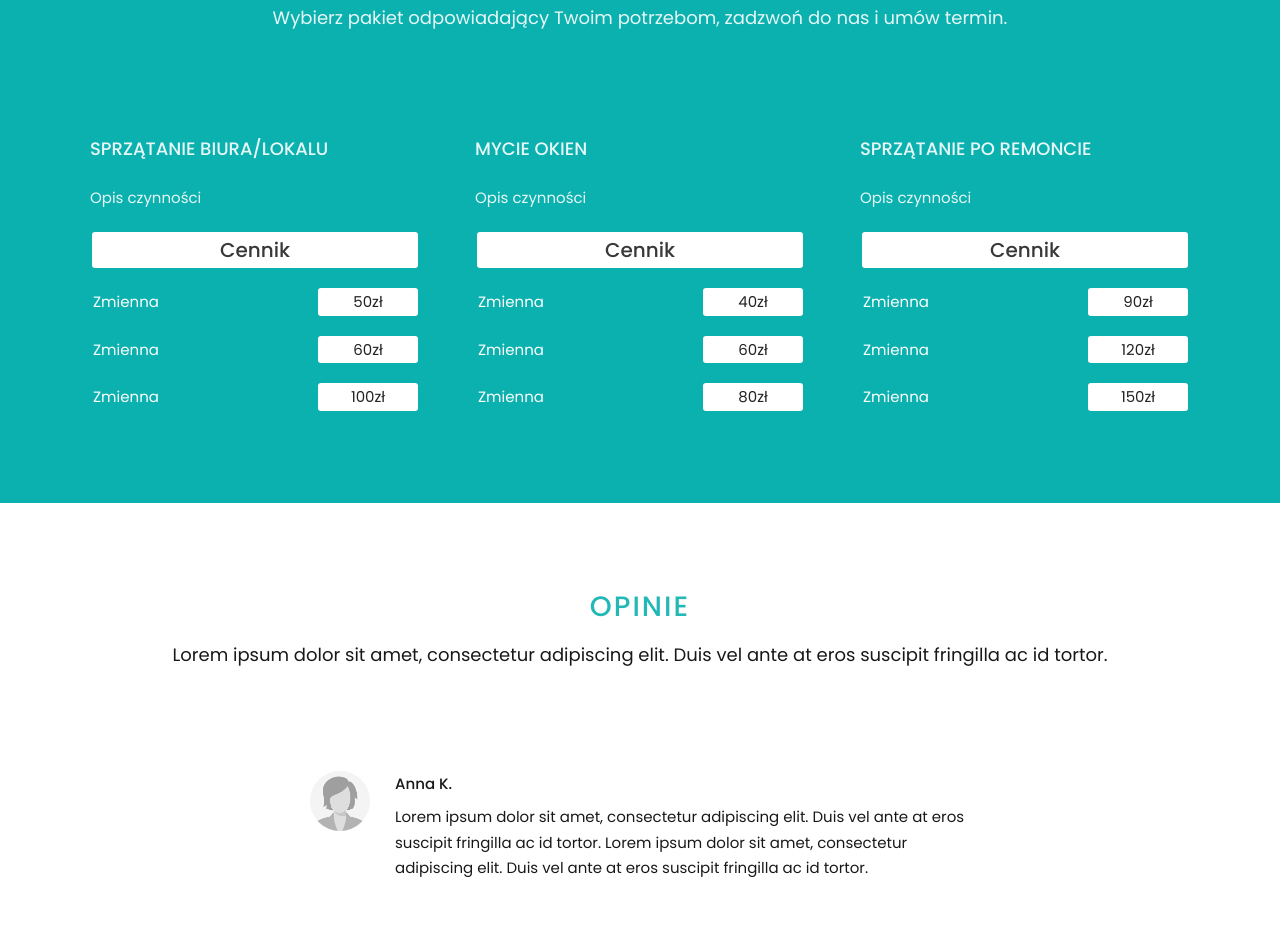
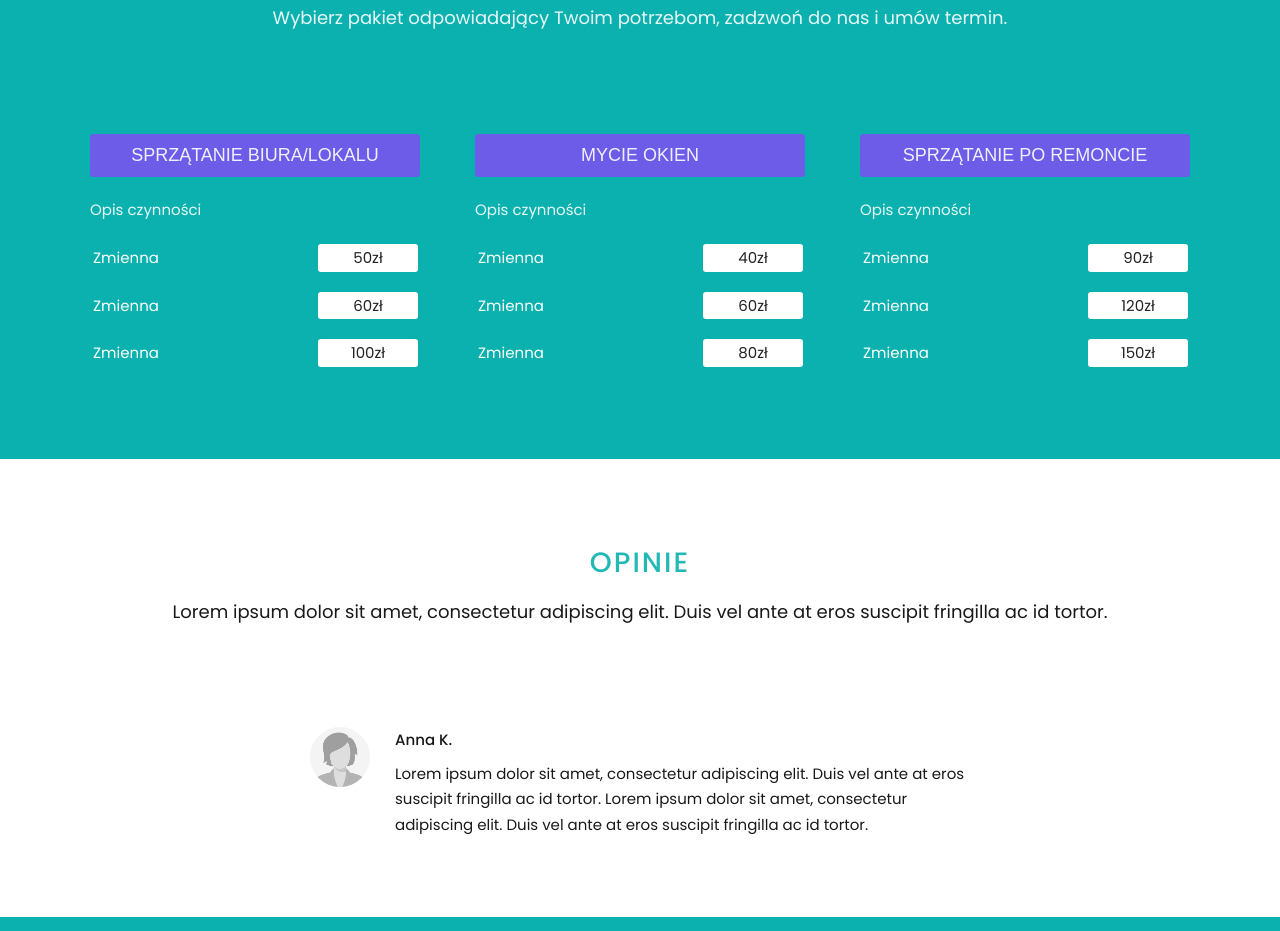
Before and after one commit to michal-1994/project-clean, a plain HTML site: page index.html in a window 1280 px wide. Shown: the part 1154-2085 px from the top of the page. Drawn offline with nearby package versions, Linux system fonts and the light colour scheme.

Commit message:
Add accordion to priceTable

```diff
--- a/index.html
+++ b/index.html
@@ -77,12 +77,12 @@
             <p class="section__paragraph">Wybierz pakiet odpowiadający Twoim potrzebom, zadzwoń do nas i umów termin.</p>
             <div class="wrapper">
                 <div class="price__box">
+                    <button>
                         <h4>Sprzątanie biura/lokalu</h4>
+                    </button>
+                    <div class="price__box--show">
                         <p>Opis czynności</p>
                         <table class="price__box--table">
-                        <tr>
-                            <td><h5>Cennik</h5></td>
-                        </tr>
                             <tr>
                                 <td>Zmienna</td> <td>50zł</td>
                             </tr>
@@ -94,13 +94,14 @@
                             </tr>
                         </table>
                     </div>
+                </div>
                 <div class="price__box">
+                    <button>
                         <h4>Mycie okien</h4>
+                    </button>
+                    <div class="price__box--show">
                         <p>Opis czynności</p>
                         <table class="price__box--table">
-                        <tr>
-                            <td><h5>Cennik</h5></td>
-                        </tr>
                             <tr>
                                 <td>Zmienna</td> <td>40zł</td>
                             </tr>
@@ -112,13 +113,14 @@
                             </tr>
                         </table>
                     </div>
+                </div>
                 <div class="price__box">
+                    <button>
                         <h4>Sprzątanie po remoncie</h4>
+                    </button>
+                    <div class="price__box--show">
                         <p>Opis czynności</p>
                         <table class="price__box--table">
-                        <tr>
-                            <td><h5>Cennik</h5></td>
-                        </tr>
                             <tr>
                                 <td>Zmienna</td> <td>90zł</td>
                             </tr>
@@ -129,6 +131,7 @@
                                 <td>Zmienna</td> <td>150zł</td>
                             </tr>
                         </table>
+                    </div>
                 </div>
             </div>
         </div>
--- a/js/script.js
+++ b/js/script.js
@@ -1,5 +1,6 @@
 function scrollToElement() {
     toggle = document.getElementById('toggle');
+
 
     $("#scroll-steps").click(function() {
         $([document.documentElement, document.body]).animate({
@@ -26,4 +27,20 @@ function scrollToElement() {
         toggle.checked = false;
     });
 
-} scrollToElement();
+}
+
+scrollToElement();
+
+function showTable() {
+    priceBox = document.querySelectorAll('.price__box button');
+
+    for(let priceHead of priceBox) {
+        priceHead.addEventListener('click', function() {
+            table = priceHead.nextSibling.nextSibling;
+
+            (table.style.display === "block") ? table.style.display = "none" : table.style.display = "block";
+        })
+    }
+}
+
+showTable();
--- a/style/style.less
+++ b/style/style.less
@@ -200,10 +200,28 @@ h4, h5 {
 .price__box {
     width: 30%;
     text-align: left;
-    h4 {
-        font-size: 18px;
+    button {
+        width: 100%;
+        display: flex;
+        align-items: center;
+        justify-content: center;
         margin-bottom: 20px;
-        text-transform: uppercase;
+        padding: 10px 0;
+        border: 1px solid @color-primary;
+        background: @color-primary;
+        border-radius: @radius;
+        transition: @transition;
+        cursor: pointer;
+        h4 {
+            font-size: 18px;
+            text-transform: uppercase;
+            color: @color-light;
+        }
+        &:hover {
+            transition: @transition;
+            background: darken(@color-primary, 2%);
+            border: 1px solid @color-light;
+        }
     }
     p {
         margin-bottom: 10px;
@@ -227,16 +245,6 @@ h4, h5 {
                 background: @color-light;
                 color: @color-dark;
                 border-radius: @radius;
-            }
-        }
-        &:first-child {
-            td {
-                display: inline-block;
-                width: 100%;
-                h5 {
-                    font-size: 20px;
-                    text-align: center;
-                }
             }
         }
     }
```
Also changed, not shown: style/style.css. Lines whose indentation alone changed are shown as unchanged.
